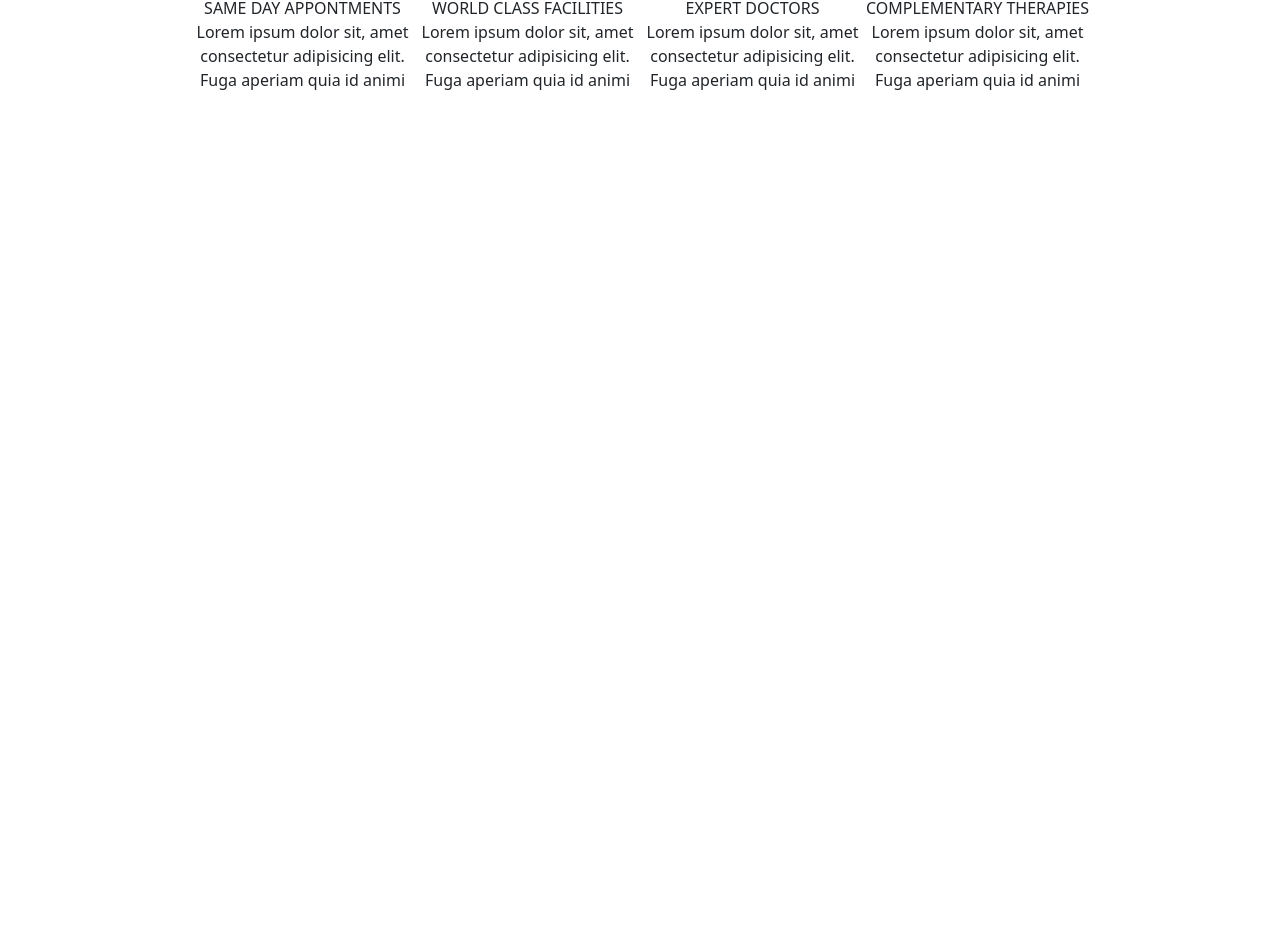
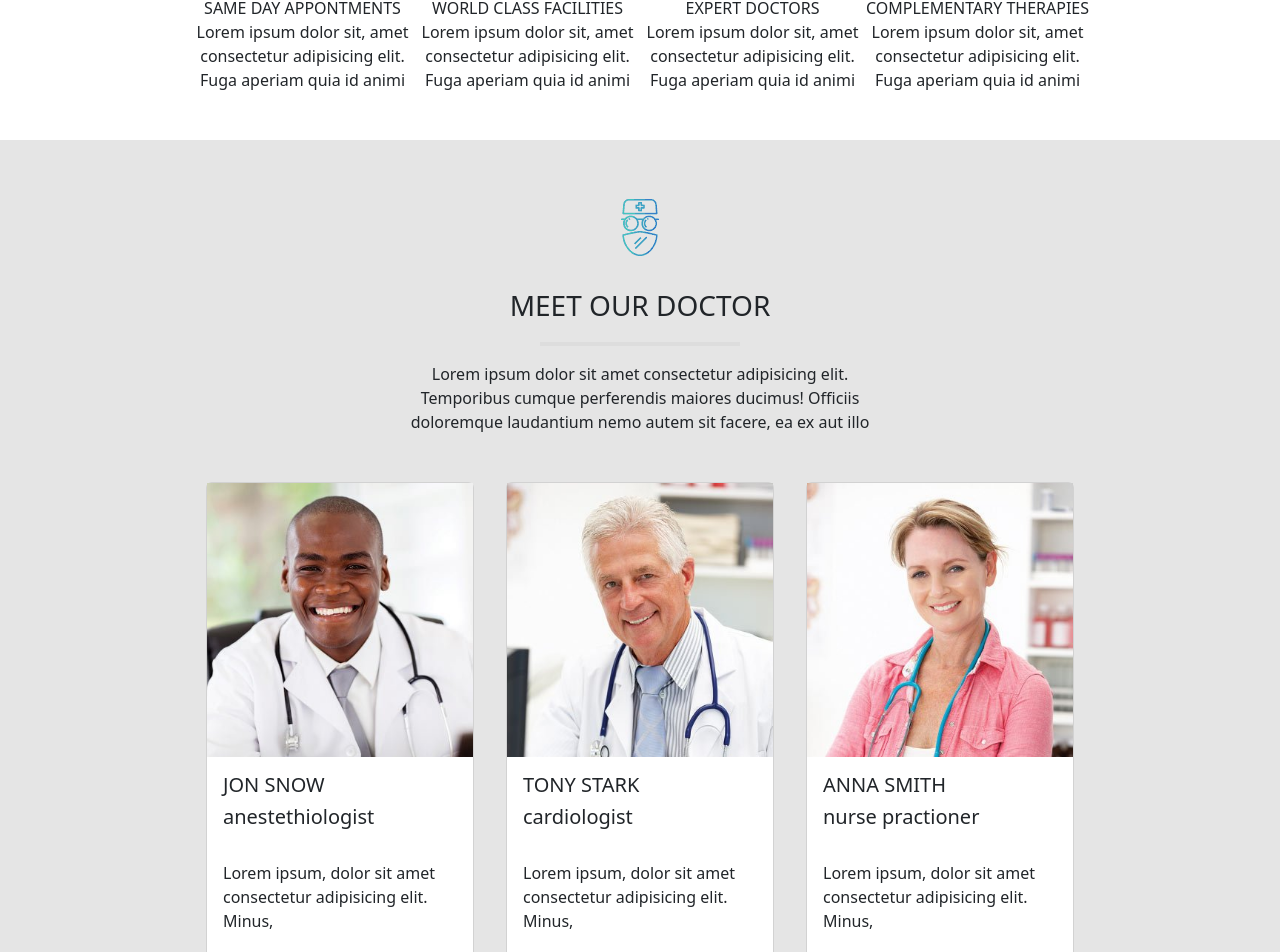
Before and after one commit to Mario-Marchio/proj-html-vuejs, a Vue app: page / in a window 1280 px wide. Shown: the part 876-1828 px from the top of the page. Before the commit the page ends 968 px from the top, so only its background shows below. Built offline with nearby package versions, Linux system fonts and the light colour scheme.

Commit message:
section 2 and cards done

```diff
--- a/src/components/AppMain.vue
+++ b/src/components/AppMain.vue
@@ -9,40 +9,105 @@
     </div>
     <div class="container-medium">
         <div class="d-flex justify-content-around">
-            <div class="text-center">
+            <div class="text-center ">
                 <img src="../assets/img/icon-1.png" alt="Same Day Appointments">
                 <div class="change-color">SAME DAY APPONTMENTS</div>
-                <div>
+                <div class="pb-5">
                     Lorem ipsum dolor sit, amet consectetur adipisicing elit. Fuga aperiam quia id animi
                 </div>
             </div>
-            <div class="text-center">
+            <div class="text-center ">
                 <img src="../assets/img/icon-2.png" alt="Same Day Appointments">
                 <div class="change-color">WORLD CLASS FACILITIES</div>
-                <div>
+                <div class="pb-5">
                     Lorem ipsum dolor sit, amet consectetur adipisicing elit. Fuga aperiam quia id animi
                 </div>
             </div>
-            <div class="text-center">
+            <div class="text-center ">
                 <img src="../assets/img/icon-3.png" alt="Same Day Appointments">
                 <div class="change-color">EXPERT DOCTORS</div>
-                <div>
+                <div class="pb-5">
                     Lorem ipsum dolor sit, amet consectetur adipisicing elit. Fuga aperiam quia id animi
                 </div>
             </div>
-            <div class="text-center">
+            <div class="text-center ">
                 <img src="../assets/img/icon-4.png" alt="Same Day Appointments">
                 <div class="change-color">COMPLEMENTARY THERAPIES</div>
-                <div>
+                <div class="pb-5">
                     Lorem ipsum dolor sit, amet consectetur adipisicing elit. Fuga aperiam quia id animi
                 </div>
             </div>
 
         </div>
     </div>
+    <div class="section-2">
+        <div class="container-small text-center">
+            <img class="pt-5 pb-3" src="../assets/img/icon-5.png" alt="doctor face">
+            <div class="fs-3 mb-3">MEET OUR DOCTOR</div>
+            <div class="grey-line"></div>
+            <div class="mt-3">Lorem ipsum dolor sit amet consectetur adipisicing elit. Temporibus cumque perferendis maiores
+                ducimus!
+                Officiis doloremque laudantium nemo autem sit facere, ea ex aut illo</div>
+        </div>
+        <div class="container-medium d-flex mt-5">
+            <div class="card mx-3" style="width: 18rem;">
+                <img src="../assets/img/doctor-1.jpg" alt="jon snow">
+                <div class="card-body">
+                    <h5 class="card-title">JON SNOW</h5>
+                    <h5 class="card-title">anestethiologist</h5>
+                    <p class="card-text py-4">Lorem ipsum, dolor sit amet consectetur adipisicing elit. Minus, </p>
+                    <p class="card-text mt-4 d-flex">
+                        <i class="fa-brands fa-square-facebook fa-xl mx-1" style="color: #327ec7;"></i>
+                        <i class="fa-brands fa-square-twitter fa-xl mx-1" style="color: #3896c2;"></i>
+                        <i class="fa-brands fa-square-instagram fa-xl mx-1" style="color: #245ab7;"></i>
+                    </p>
+                </div>
+            </div>
+            <div class="card mx-3" style="width: 18rem;">
+                <img src="../assets/img/doctor-2.jpg" alt="jon snow">
+                <div class="card-body">
+                    <h5 class="card-title">TONY STARK</h5>
+                    <h5 class="card-title">cardiologist</h5>
+                    <p class="card-text py-4">Lorem ipsum, dolor sit amet consectetur adipisicing elit. Minus, </p>
+                    <p class="card-text mt-4 d-flex">
+                        <i class="fa-brands fa-square-facebook fa-xl mx-1" style="color: #327ec7;"></i>
+                        <i class="fa-brands fa-square-twitter fa-xl mx-1" style="color: #3896c2;"></i>
+                        <i class="fa-brands fa-square-instagram fa-xl mx-1" style="color: #245ab7;"></i>
+                    </p>
+                </div>
+            </div>
+            <div class="card mx-3" style="width: 18rem;">
+                <img src="../assets/img/doctor-3.jpg" alt="jon snow">
+                <div class="card-body">
+                    <h5 class="card-title">ANNA SMITH</h5>
+                    <h5 class="card-title">nurse practioner</h5>
+                    <p class="card-text py-4">Lorem ipsum, dolor sit amet consectetur adipisicing elit. Minus, </p>
+                    <p class="card-text mt-4 d-flex">
+                        <i class="fa-brands fa-square-facebook fa-xl mx-1" style="color: #327ec7;"></i>
+                        <i class="fa-brands fa-square-twitter fa-xl mx-1" style="color: #3896c2;"></i>
+                        <i class="fa-brands fa-square-instagram fa-xl mx-1" style="color: #245ab7;"></i>
+                    </p>
+                </div>
+            </div>
+
+        </div>
+    </div>
 </template>
-<style>
+<style lang="scss" scoped>
 .change-color:hover {
     color: #3bafbf;
 }
+
+.section-2 {
+    background-color: #e5e5e5;
+    height: 1400px;
+}
+
+.grey-line {
+
+    background-color: #dddddd;
+    width: 200px;
+    height: 4px;
+    margin-left: 150px
+}
 </style>
```
